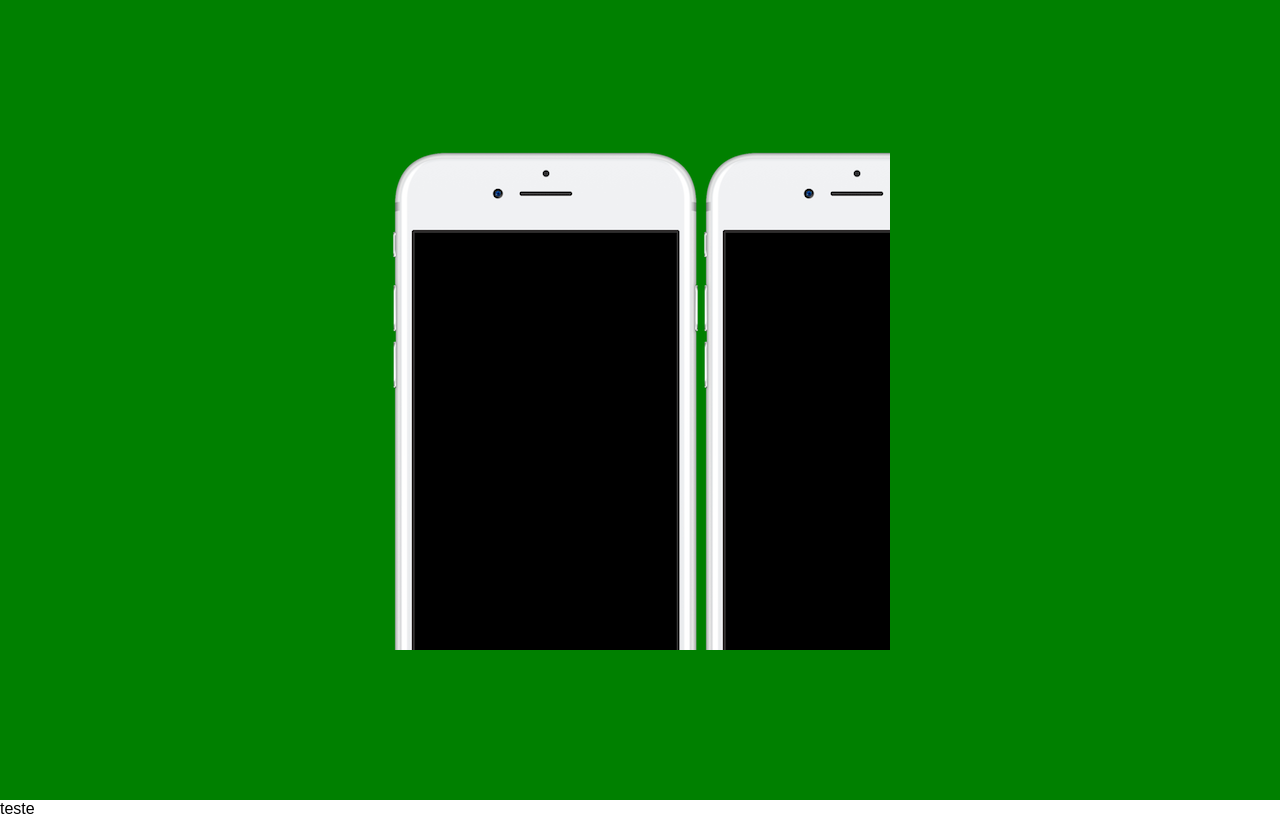
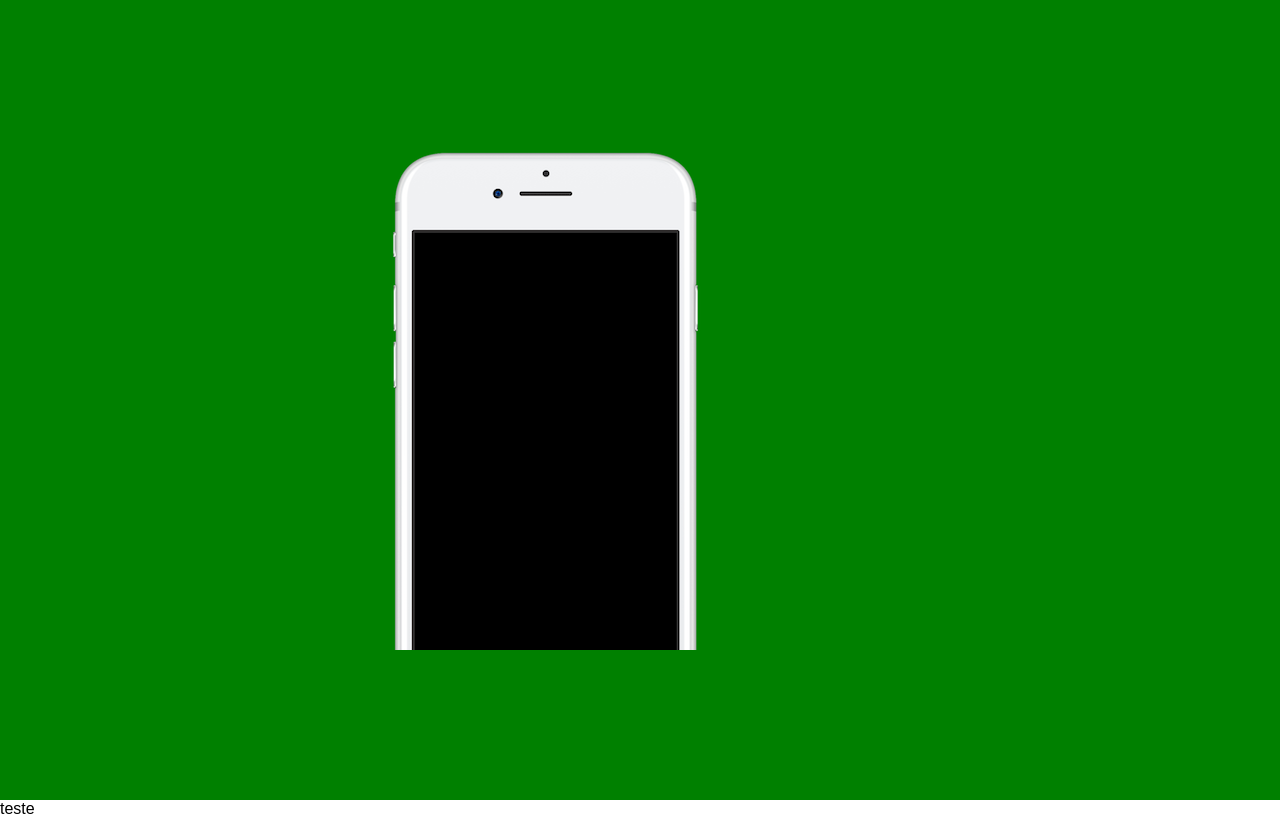
Before and after one commit to Cid2022/projeto-social, a plain HTML site: page index.html in a window 1280 px wide. Drawn offline with Linux system fonts and the light colour scheme.

Commit message:
Update estyle.css

```diff
--- a/estilos/estyle.css
+++ b/estilos/estyle.css
@@ -25,6 +25,6 @@ section#telefone {
     background-color: blue;
     height: 500px;
     width: 500px;
-    background: url(../imagens/frame-iphone.png);
+    background: url(../imagens/frame-iphone.png) no-repeat;
 
 }
```
